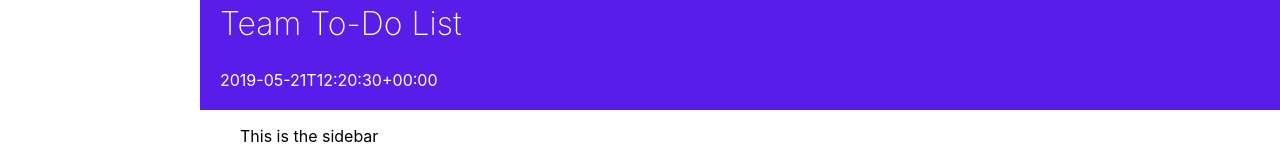
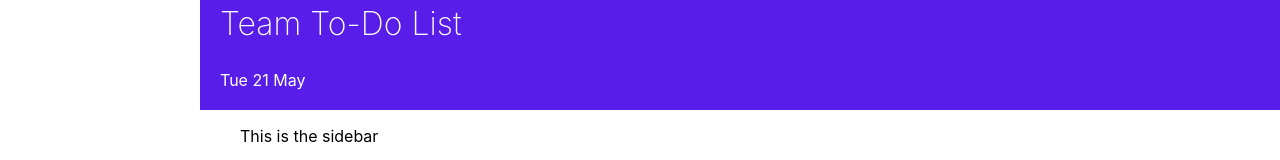
Before and after one commit to AgataJot/test-simply-business, a React (Create React App) app: page / in a window 1280 px wide. Shown: the part 130-290 px from the top of the page. Built offline with nearby package versions, Linux system fonts and the light colour scheme.

Commit message:
Format date

```diff
--- a/src/App.js
+++ b/src/App.js
@@ -37,7 +37,7 @@ function App() {
             <MainSectionSt>
                 <HeaderSt>
                     <h1>Team To-Do List</h1>
-                    <time>{moment().format()}</time>
+                    <time>{moment().format("ddd D MMMM")}</time>
                 </HeaderSt>
                 <TodoList />
             </MainSectionSt>
```
